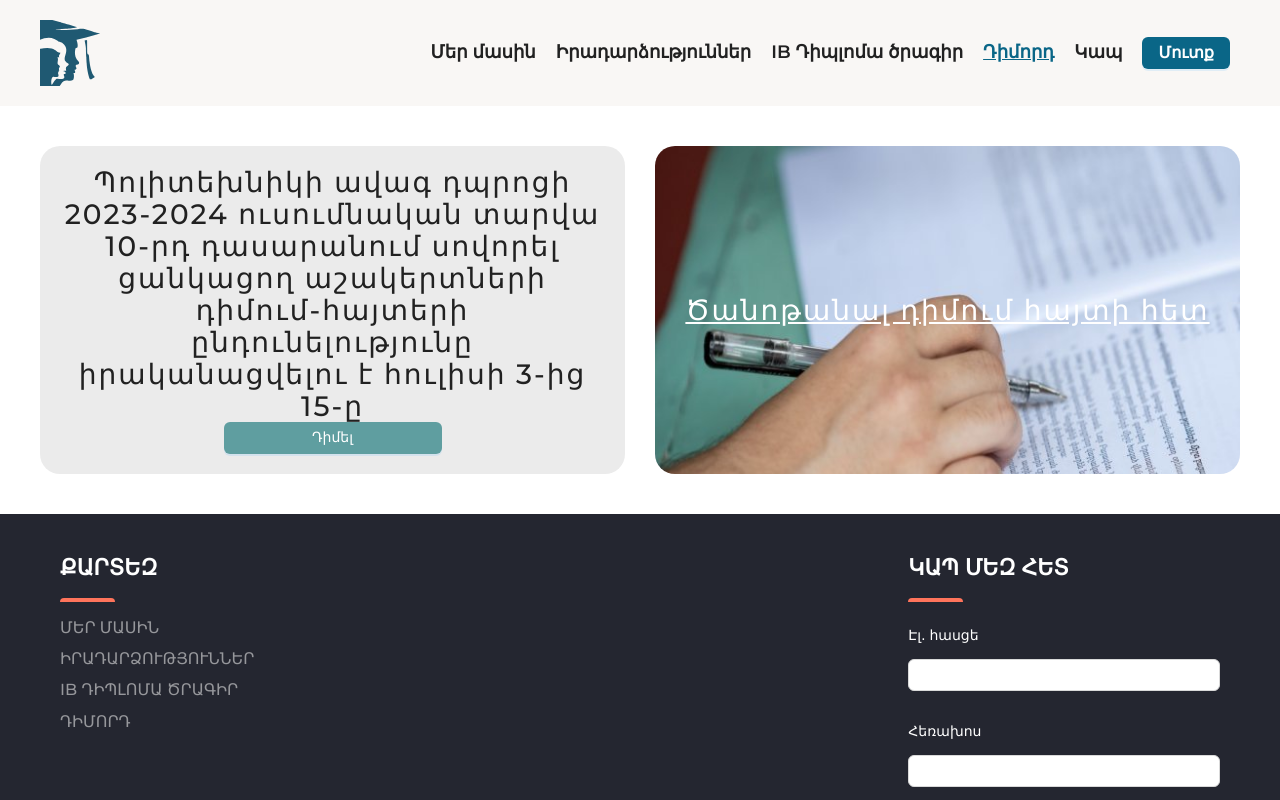
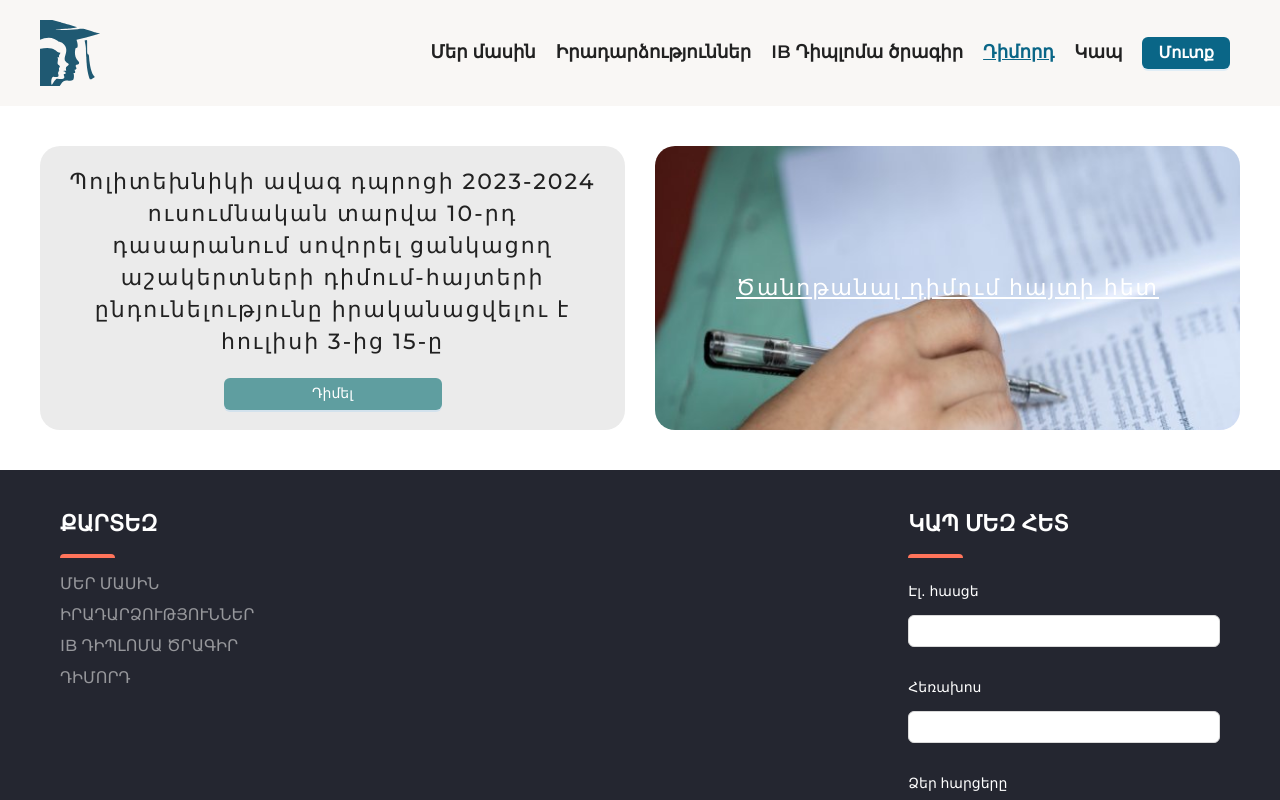
Before and after one commit to Hayk2002/student-panel, a React (Create React App) app: page /applicant in a window 1280 px wide. Shown: the top 800 px of the page. Built offline with nearby package versions, Linux system fonts and the light colour scheme.

Commit message:
FIX: Adjust applicant text size

```diff
--- a/src/pages/styled.ts
+++ b/src/pages/styled.ts
@@ -202,7 +202,7 @@ export const ApplicantContentText = styled.p`
     z-index: 9;
     position: relative;
     text-align: center;
-    font-size: 28px;
+    font-size: 22px;
     font-weight: 500;
     color: #212121;
     line-height: 32px;
@@ -220,6 +220,7 @@ export const ApplicantContentText = styled.p`
 
 export const ApplicantButton = styled(Button)`
     width: 40%;
+    margin-top: 20px;
     background-color: cadetblue;
 
     &:hover {
```
